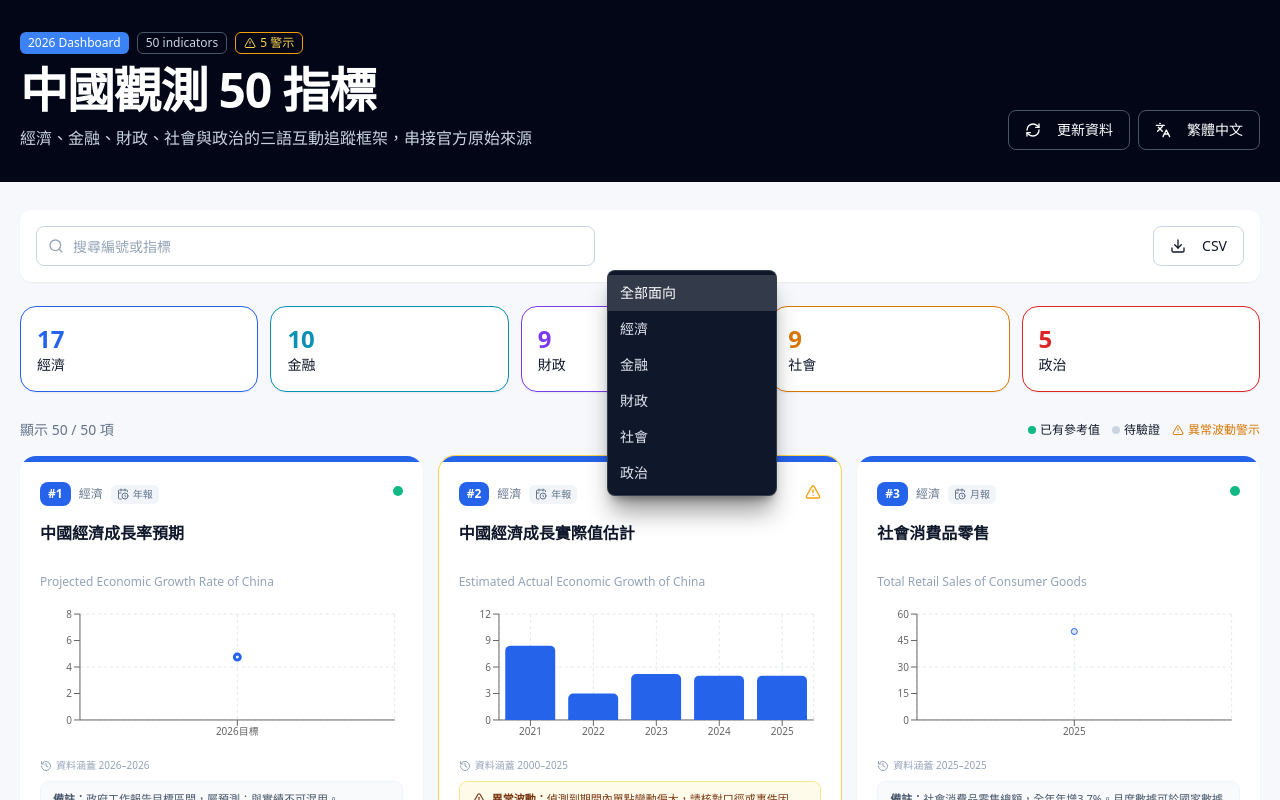
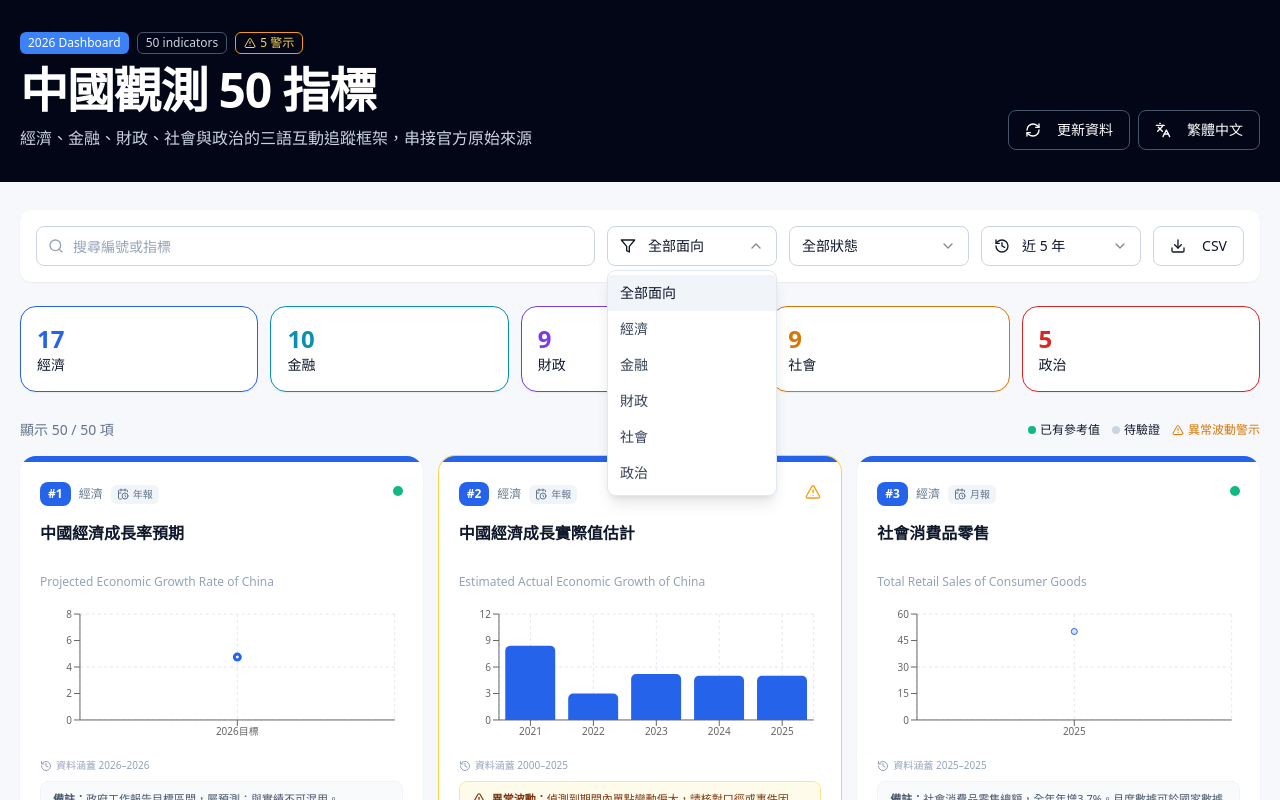
Before and after one commit to Michelle-AG9431/ChinaIndicatorDashboard, a React (Vite) app: page / in a window 1280 px wide. Both pictures are taken after a click on the button "全部面向". Shown: the top 800 px of the page. Built offline with nearby package versions, Linux system fonts and the light colour scheme.

Commit message:
Update select.jsx

```diff
--- a/src/components/ui/select.jsx
+++ b/src/components/ui/select.jsx
@@ -62,16 +62,16 @@ export function SelectTrigger({ className, children }) {
       aria-expanded={open}
       className={cn(
         "flex h-10 w-full items-center justify-between gap-2 rounded-lg px-3 py-2 text-sm",
-        "border border-white/25 bg-white/5 text-white transition-colors",
-        "hover:bg-white/15 hover:border-white/40",
-        "focus-visible:outline-none focus-visible:ring-2 focus-visible:ring-white/40",
+        "border border-slate-300 bg-white text-slate-900 transition-colors",
+        "hover:bg-slate-50",
+        "focus-visible:outline-none focus-visible:ring-2 focus-visible:ring-slate-400",
         className
       )}
     >
-      {children}
+      <span className="flex items-center gap-1 truncate">{children}</span>
       <ChevronDown
         className={cn(
-          "w-4 h-4 shrink-0 opacity-60 transition-transform",
+          "w-4 h-4 shrink-0 opacity-50 transition-transform",
           open && "rotate-180"
         )}
       />
@@ -94,7 +94,7 @@ export function SelectContent({ children }) {
   return (
     <div
       role="listbox"
-      className="absolute z-50 mt-1 w-full min-w-[10rem] rounded-lg border border-white/15 bg-slate-900 text-slate-100 shadow-xl shadow-black/40 py-1 max-h-64 overflow-auto"
+      className="absolute z-50 mt-1 w-full min-w-[10rem] rounded-lg border border-slate-200 bg-white text-slate-900 shadow-lg py-1 max-h-64 overflow-auto"
     >
       {children}
     </div>
@@ -112,9 +112,9 @@ export function SelectItem({ value, children }) {
         setOpen(false);
       }}
       className={cn(
-        "cursor-pointer px-3 py-2 text-sm text-slate-200 transition-colors",
-        "hover:bg-white/10 hover:text-white",
-        selected === value && "bg-white/15 text-white font-medium"
+        "cursor-pointer px-3 py-2 text-sm text-slate-700 transition-colors",
+        "hover:bg-slate-100 hover:text-slate-900",
+        selected === value && "bg-slate-100 text-slate-900 font-medium"
       )}
     >
       {children}
```
